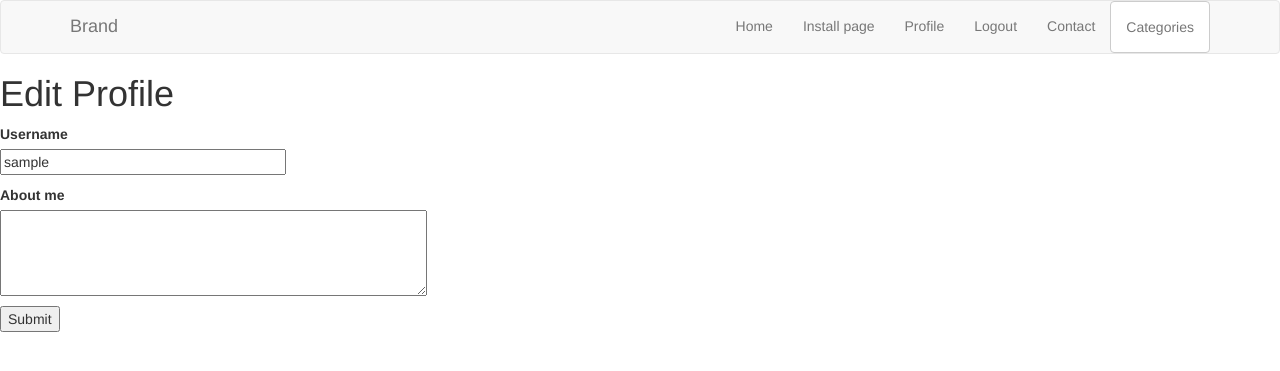
After one commit to lavabyrd/Slack_test_app, a Flask app: page /edit_profile in a window 1280 px wide. The commit adds this page. Shown: the top 371 px of the page. Run offline with Flask 2, Linux system fonts and the light colour scheme; the visitor is signed in with stand-in values (Sample User, id 1); data comes from the database, SQL or seed files in the repository; both versions use the stored data as it was after the commit; some libraries are stand-ins or nearby versions.

Commit message:
updated to add a profile about, date and also an edit profile button

```diff
--- a/app/forms.py
+++ b/app/forms.py
@@ -1,6 +1,6 @@
 from flask_wtf import FlaskForm
-from wtforms import StringField, PasswordField, BooleanField, SubmitField
-from wtforms.validators import DataRequired, ValidationError, Email, EqualTo
+from wtforms import StringField, PasswordField, TextAreaField, BooleanField, SubmitField
+from wtforms.validators import DataRequired, ValidationError, Email, EqualTo, Length
 from app.models import User
 
 class LoginForm(FlaskForm):
@@ -26,3 +26,8 @@ class RegistrationForm(FlaskForm):
         user = User.query.filter_by(email=email.data).first()
         if user is not None:
             raise ValidationError('Please use a different email address.')
+
+class EditProfileForm(FlaskForm):
+    username = StringField('Username', validators=[DataRequired()])
+    about_me = TextAreaField('About me', validators=[Length(min=0, max=140)])
+    submit = SubmitField('Submit')
--- a/app/models.py
+++ b/app/models.py
@@ -2,6 +2,8 @@ from datetime import datetime
 from app import db, login
 from werkzeug.security import generate_password_hash, check_password_hash
 from flask_login import UserMixin
+# used for gravatar
+from hashlib import md5
 
 @login.user_loader
 def load_user(id):
@@ -14,7 +16,8 @@ class User(UserMixin, db.Model):
     email = db.Column(db.String(120), index=True, unique=True)
     password_hash = db.Column(db.String(128))
     posts = db.relationship('Post', backref='author', lazy='dynamic')
-
+    about_me = db.Column(db.String(140))
+    last_seen = db.Column(db.DateTime, default=datetime.utcnow)
     def __repr__(self):
         return '<User {}>'.format(self.username)
 
@@ -24,6 +27,12 @@ class User(UserMixin, db.Model):
     def check_password(self, password):
         return check_password_hash(self.password_hash, password)
 
+    def avatar(self, size):
+        digest = md5(self.email.lower().encode('utf-8')).hexdigest()
+        return 'https://gravatar.com/avatar/{}?d=identicon&s={}'.format(
+            digest,size)
+
+
 class Post(db.Model):
     id = db.Column(db.Integer, primary_key=True)
     body = db.Column(db.String(140))
--- a/app/routes.py
+++ b/app/routes.py
@@ -3,11 +3,18 @@ from flask import render_template, flash, redirect, url_for, request
 from flask_login import current_user, login_user, logout_user, login_required
 from app.models import User
 from werkzeug.urls import url_parse
-from app.forms import LoginForm, RegistrationForm
+from app.forms import LoginForm, RegistrationForm, EditProfileForm
+from datetime import datetime
 import os
 
 client_id = os.environ.get('client_id')
 client_secret = os.environ.get('client_secret')
+
+@app.before_request
+def before_request():
+    if current_user.is_authenticated:
+        current_user.last_seen = datetime.utcnow()
+        db.session.commit()
 
 # Just a base homepage to show it working without using Slack
 @app.route("/")
@@ -87,6 +94,21 @@ def user(username):
     ]
     return render_template('user.html', user=user, posts=posts)
 
+@app.route('/edit_profile', methods=['GET', 'POST'])
+@login_required
+def edit_profile():
+    form = EditProfileForm()
+    if form.validate_on_submit():
+        current_user.username = form.username.data
+        current_user.about_me = form.about_me.data
+        db.session.commit()
+        flash('Your changes have been saved.')
+        return redirect(url_for('edit_profile'))
+    elif request.method == 'GET':
+        form.username.data = current_user.username
+        form.about_me.data = current_user.about_me
+    return render_template('edit_profile.html', title='Edit Profile', form=form)
+
 
 
 ######################
--- /dev/null
+++ b/app/templates/edit_profile.html
@@ -0,0 +1,23 @@
+{% extends "base.html" %}
+
+{% block content %}
+    <h1>Edit Profile</h1>
+    <form action="" method="post">
+        {{ form.hidden_tag() }}
+        <p>
+            {{ form.username.label }}<br>
+            {{ form.username(size=32) }}<br>
+            {% for error in form.username.errors %}
+            <span style="color: red;">[{{ error }}]</span>
+            {% endfor %}
+        </p>
+        <p>
+            {{ form.about_me.label }}
+            <br> {{ form.about_me(cols=50, rows=4) }}
+            <br> {% for error in form.about_me.errors %}
+            <span style="color: red;">[{{ error }}]</span>
+            {% endfor %}
+        </p>
+        <p>{{ form.submit() }}</p>
+    </form>
+    {% endblock %}
```
Also changed, not shown: app/templates/_post.html (added, +10 -0 lines), app/templates/user.html (+15 -4 lines), migrations/versions/0ac3ea161563_new_fields_in_user_model.py (added, +30 -0 lines), app.db.
